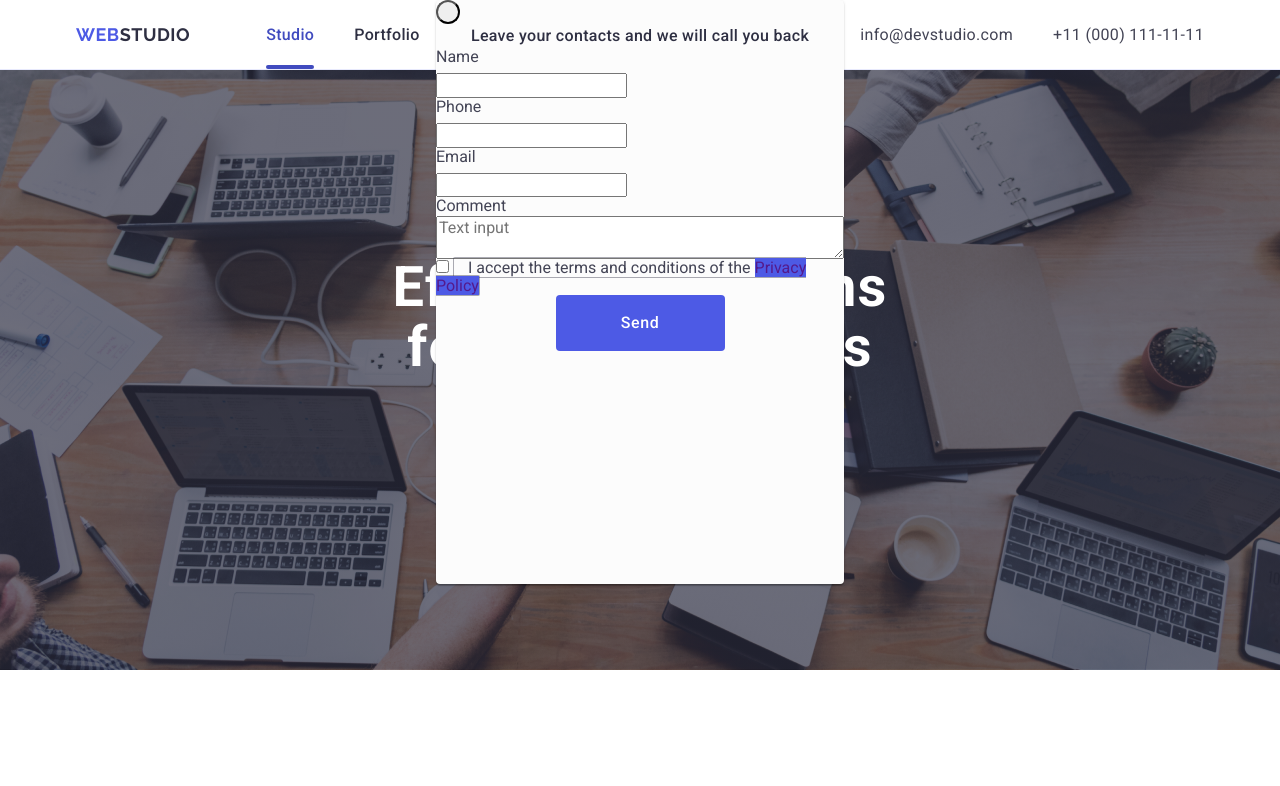
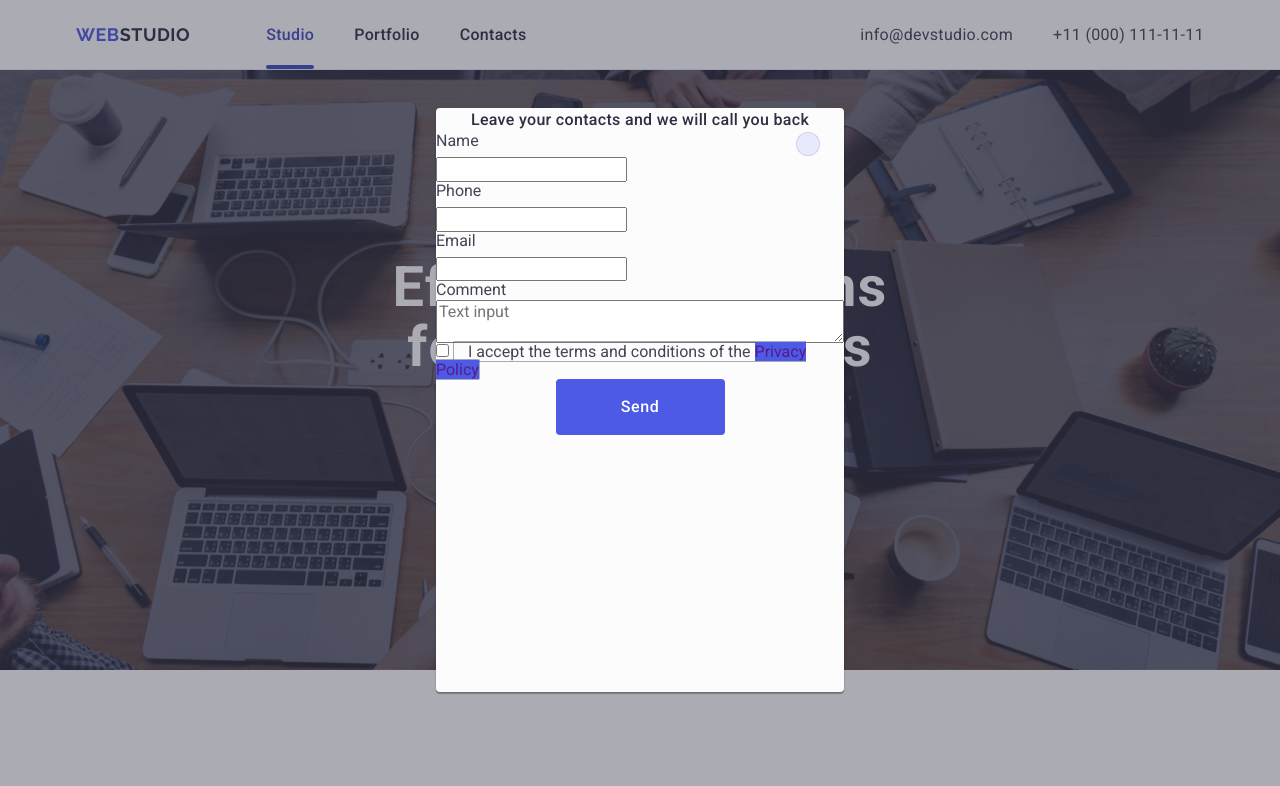
Before and after one commit to Dmytro-goit/goit-markup-hw-05, a plain HTML site: page index.html in a window 1280 px wide. Shown: the top 786 px of the page. Drawn offline with nearby package versions, Linux system fonts and the light colour scheme.

Commit message:
Update styles.css

```diff
--- a/css/styles.css
+++ b/css/styles.css
@@ -34,6 +34,7 @@ ol {
 
 button {
     cursor: pointer;
+
 }
 
 img {
@@ -554,7 +555,7 @@ border: 1px solid #fff;
     line-height: 2;
     letter-spacing: 0.04em;
     padding-left: 16px;
-    background: transparent;
+    background-color: transparent;
     color: #fff;
 }
 
@@ -592,27 +593,52 @@ width: 100%;
 height: 100%;
 display: inline-flex;
 justify-content: center;
+background-color: rgba(46, 47, 66, 0.4);
+transition: opacity 250ms cubic-bezier(0.4, 0, 0.2, 1), visibility 250ms cubic-bezier(0.4, 0, 0.2, 1);
+
 }
 
 .modalwindow-box {
+    position: absolute;
+    top: 50%;
+    left: 50%;
+    transform: translate(-50%, -50%);
+    width: 408px;
+    min-height: 584px;
     border-radius: 4px;
-    width: 408px;
-    height: 584px;
     box-shadow: 0 1px 1px 0 rgba(0, 0, 0, 0.14), 0 1px 3px 0 rgba(0, 0, 0, 0.12), 0 2px 1px 0 rgba(0, 0, 0, 0.2);
     background: #fcfcfc;
+    transition: transform 250ms cubic-bezier(0.4, 0, 0.2, 1);
 }
 
-.modalwindow-box {
+
+
+.modalform-button1 {
+    position: absolute;
+    top: 24px;
+    right: 24px;
+    border-radius: 50%;
+    width: 24px;
+    height: 24px;
+    display: flex;
+    align-items: center;
+    justify-content: center;
+    background-color: #E7E9FC;
+    border: 1px solid rgba(0, 0, 0, 0.1);
+    padding: 0;
+    transition: background-color 250ms cubic-bezier(0.4, 0, 0.2, 1), border 250ms cubic-bezier(0.4, 0, 0.2, 1);
 
 }
 
-.modalform-button1 {
-    border-radius: 50%;
-        width: 24px;
-        height: 24px;
-        justify-content: center;
+.modalform-button1:hover,
+.modalform-button1:focus {
+    border: none;
+    background-color: #404bbf;
 }
 
+.modalform-button-icon {
+transition: fill 250ms cubic-bezier(0.4, 0, 0.2, 1);
+}
 .modal-title {
 font-weight: 500;
     font-size: 16px;
```
Lines whose indentation alone changed are shown as unchanged.
